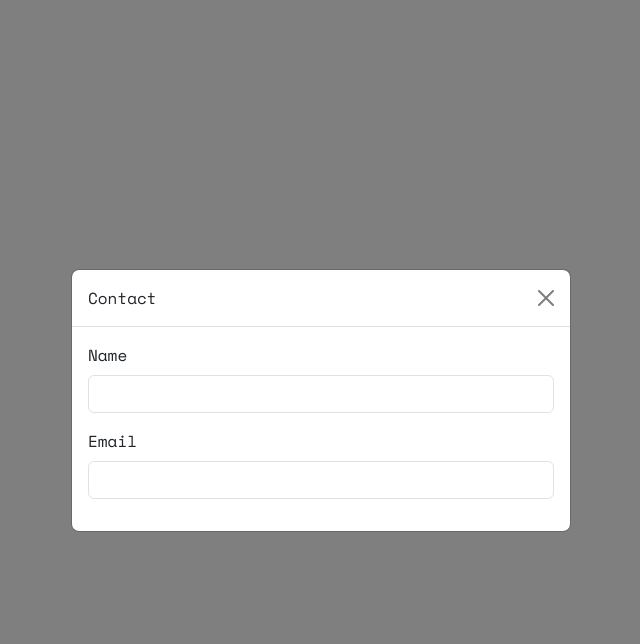
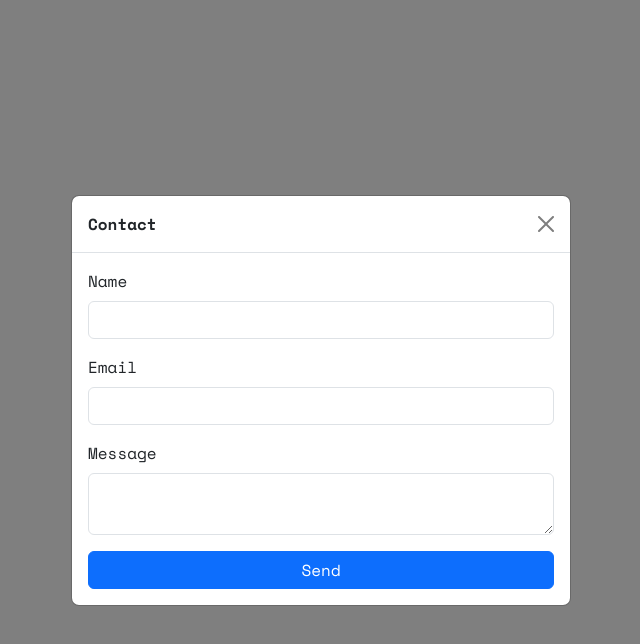
Before and after one commit to juliobrazao/brazao-dev, a React (Vite) app: page / in a window 1280 px wide. Both pictures are taken after a click on the element "brazao". Shown: the top 644 px of the page, without its empty margins (319-959 px from the left). Built offline with nearby package versions, Linux system fonts and the light colour scheme.

Commit message:
Completing message form

```diff
--- a/src/components/ContactModal.tsx
+++ b/src/components/ContactModal.tsx
@@ -8,7 +8,7 @@ export default function ContactModal() {
   return (
     <Modal centered show={show}>
       <ModalHeader closeButton onHide={() => setShow && setShow(!show)}>
-        Contact
+        <strong>Contact</strong>
       </ModalHeader>
       <ModalBody>
         <form>
@@ -35,6 +35,17 @@ export default function ContactModal() {
               aria-describedby="email"
             />
           </div>
+
+          <div className="mb-3">
+            <label htmlFor="message" className="form-label">
+              Message
+            </label>
+            <textarea name="" className="form-control" id=""></textarea>
+          </div>
+
+          <div className="mt-3">
+            <button className="btn btn-primary w-100">Send</button>
+          </div>
         </form>
       </ModalBody>
     </Modal>
```
